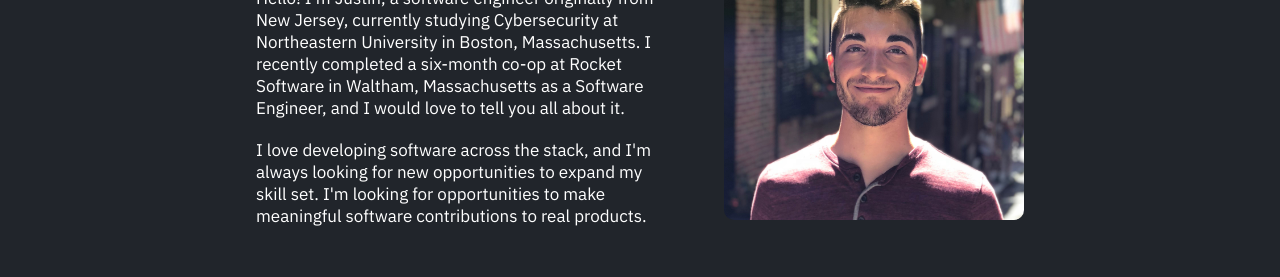
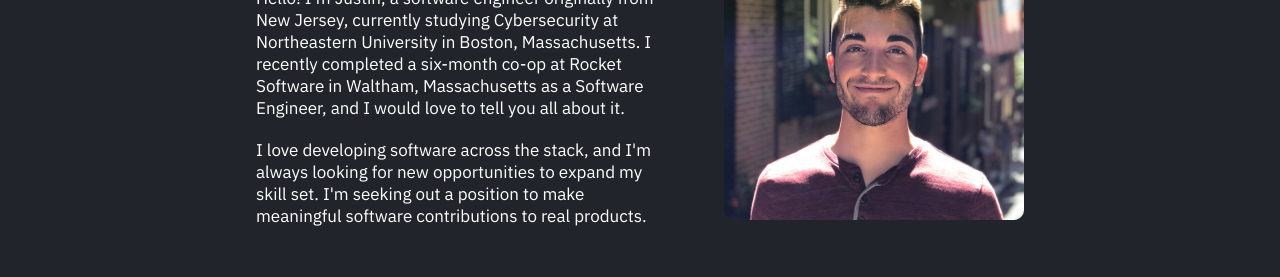
Before and after one commit to justinkonecny/website, a React (Create React App) app: page / in a window 1280 px wide. Shown: the part 960-1237 px from the top of the page. Built offline with nearby package versions, Linux system fonts and the light colour scheme.

Commit message:
Fix content

```diff
--- a/src/components/Home.js
+++ b/src/components/Home.js
@@ -323,7 +323,7 @@ class Home extends Component {
                                     <br/>
                                     <p>
                                         I love developing software across the stack, and I'm always looking for new opportunities
-                                        to expand my skill set. I'm looking for opportunities to make meaningful software
+                                        to expand my skill set. I'm seeking out a position to make meaningful software
                                         contributions to real products.
                                     </p>
                                 </div>
```
